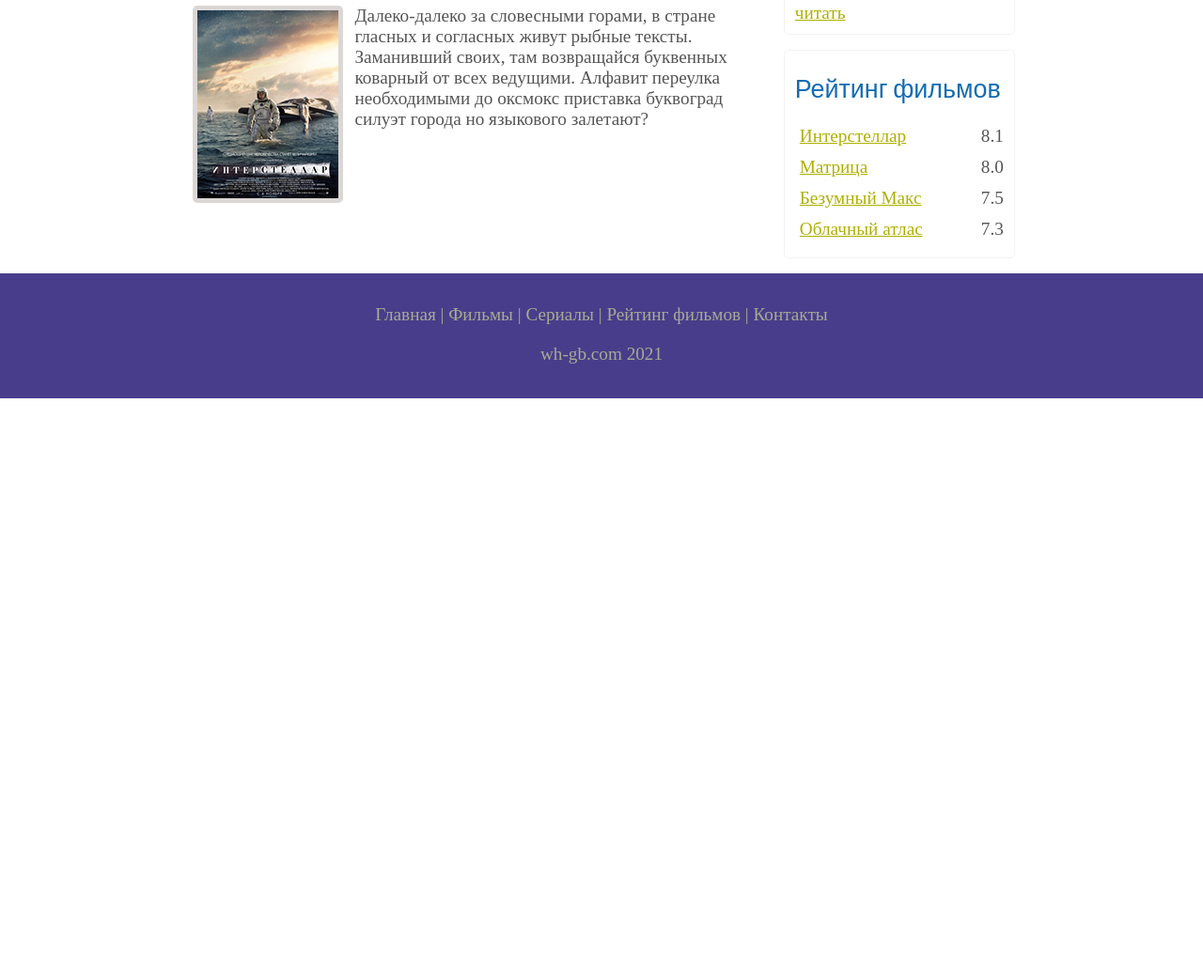
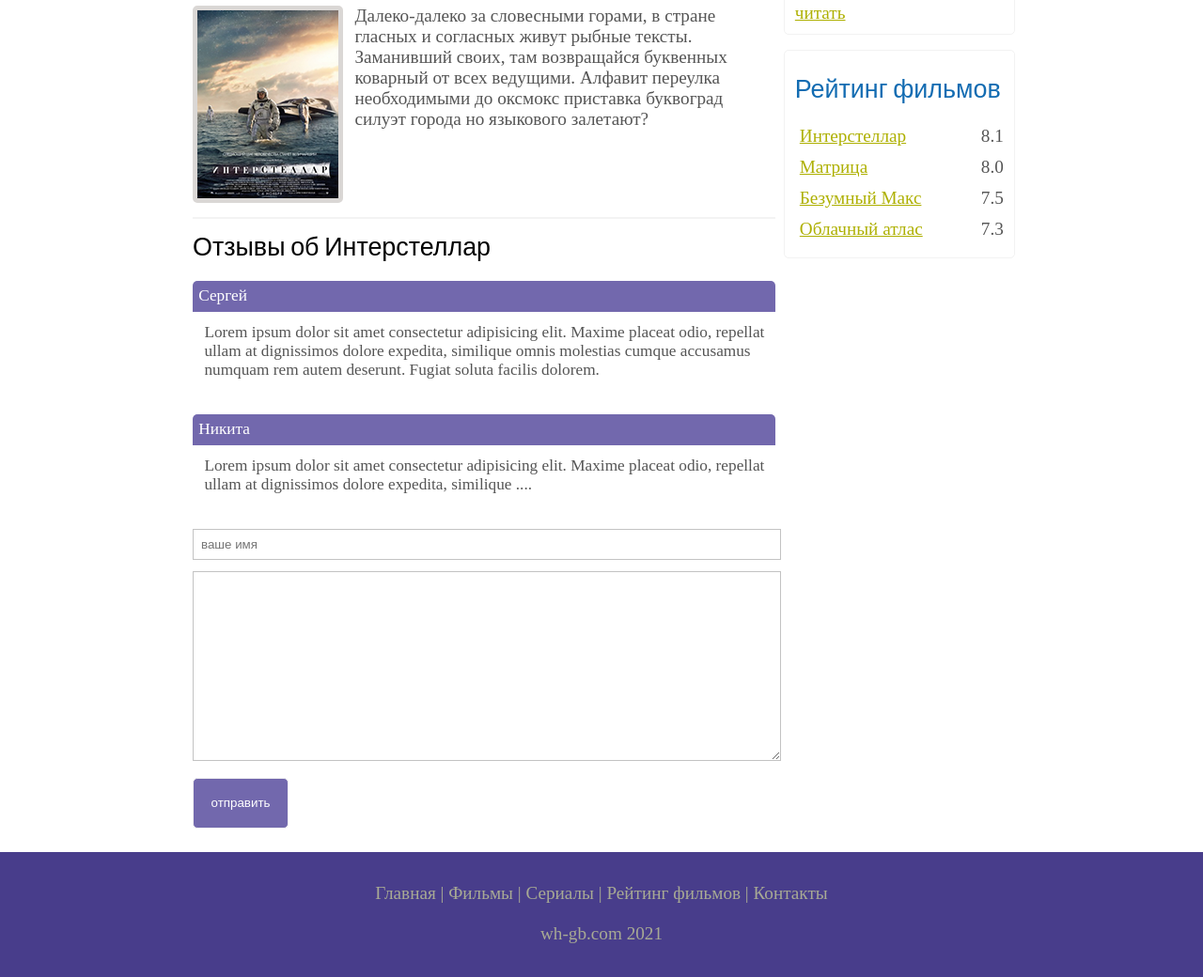
Before and after one commit to tttim777/films, a plain HTML site: page show.html in a window 1280 px wide. Shown: the part 767-1807 px from the top of the page at 94% size. Before the commit the page ends 1191 px from the top, so only its background shows below. Drawn offline with Linux system fonts and the light colour scheme.

Commit message:
ucheba29

```diff
--- a/assets/css/styl.css
+++ b/assets/css/styl.css
@@ -14,9 +14,9 @@ p {
     line-height: 1.7em;
 }
 
-input [type="text"],
-input [type="password"],
-input [type="search"] {
+input[type="text"],
+input[type="password"],
+input[type="search"] {
     color: #5d5d5d;
     width: 60%;
     padding: 8px;
@@ -241,6 +241,51 @@ ul.menu li a:hover {
     border: solid 5px #dad7d5;
 }
 
+.reviews {
+    margin-bottom: 4%;
+    font-size: 0.9em;
+}
+
+.reviews .review_name {
+    background-color: #7268ad;
+    color: white;
+    padding: 1%;
+    border-top-left-radius: 5px;
+    border-top-right-radius: 5px;
+}
+
+.reviews .review_text {
+    padding-top: 2%;
+    padding-bottom: 2%;
+    padding-left: 2%;
+}
+
+.send {
+    margin-bottom: 4%;
+}
+
+.send input[type="text"],
+textarea {
+    border: solid 1px #c3c3c3;
+    margin-bottom: 2%;
+}
+
+.send input[type="text"] {
+    width: 98%;
+}
+
+.send textarea {
+    width: 624px;
+    height: 200px;
+}
+
+.send input[type="submit"] {
+    background-color: #7268ad;
+    padding: 3%;
+    color: white;
+    border-radius: 5px;
+}
+
 .footer {
     width: 100%;
     height: 100px;
--- a/show.html
+++ b/show.html
@@ -108,6 +108,33 @@
             коварный от всех ведущими. Алфавит переулка необходимыми до оксмокс
             приставка буквоград силуэт города но языкового залетают?
           </div>
+          <hr />
+          <h2>Отзывы об Интерстеллар</h2>
+          <div class="reviews">
+            <div class="review_name">Сергей</div>
+            <div class="review_text">
+              Lorem ipsum dolor sit amet consectetur adipisicing elit. Maxime
+              placeat odio, repellat ullam at dignissimos dolore expedita,
+              similique omnis molestias cumque accusamus numquam rem autem
+              deserunt. Fugiat soluta facilis dolorem.
+            </div>
+          </div>
+
+          <div class="reviews">
+            <div class="review_name">Никита</div>
+            <div class="review_text">
+              Lorem ipsum dolor sit amet consectetur adipisicing elit. Maxime
+              placeat odio, repellat ullam at dignissimos dolore expedita,
+              similique ....
+            </div>
+          </div>
+          <div class="send">
+            <form mhetod="post" action="#" id="review">
+              <input type="text" name="review_name" placeholder="ваше имя" />
+              <textarea name="review_text"></textarea>
+              <input type="submit" value="отправить" />
+            </form>
+          </div>
         </div>
       </div>
     </div>
```
